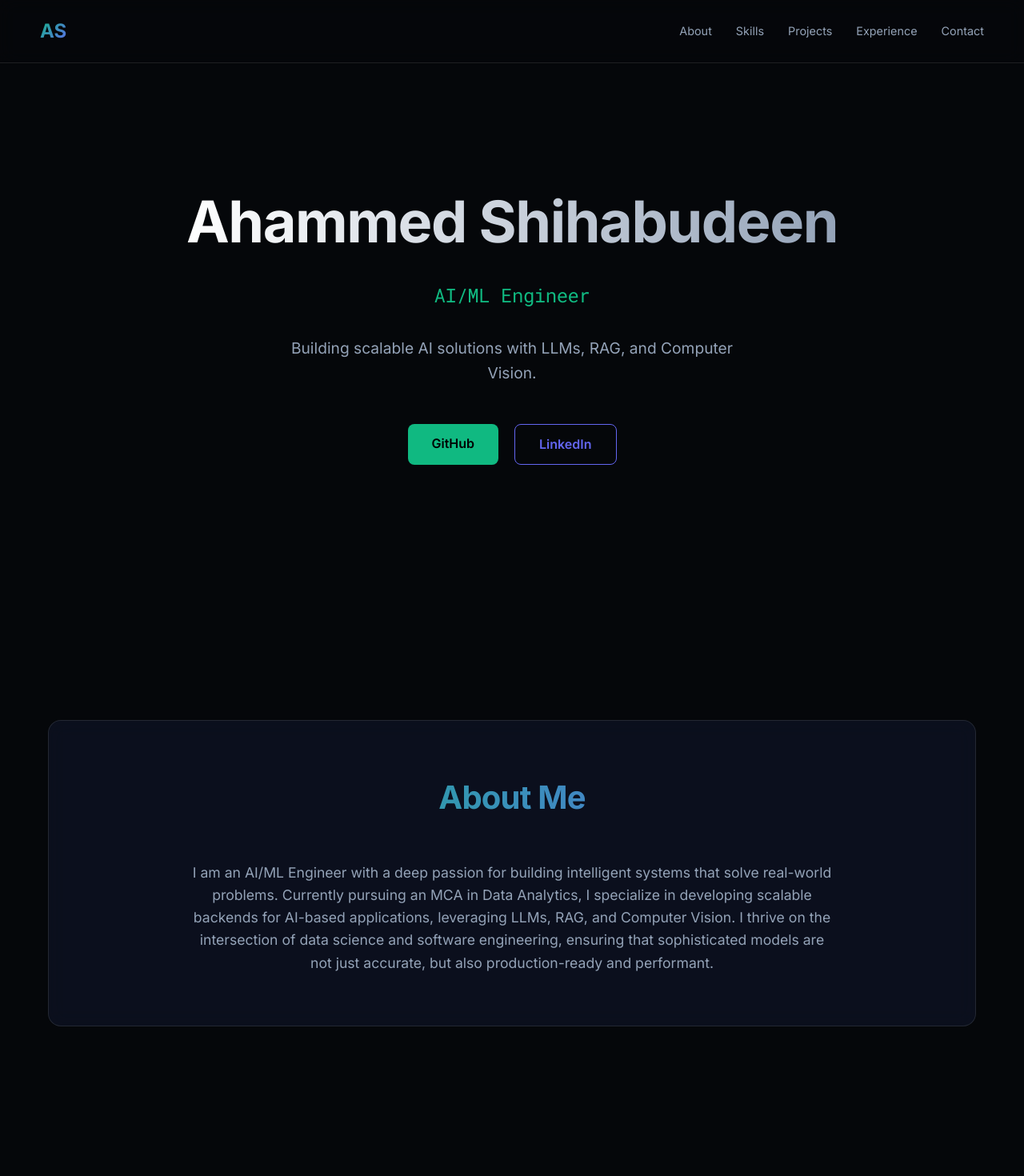
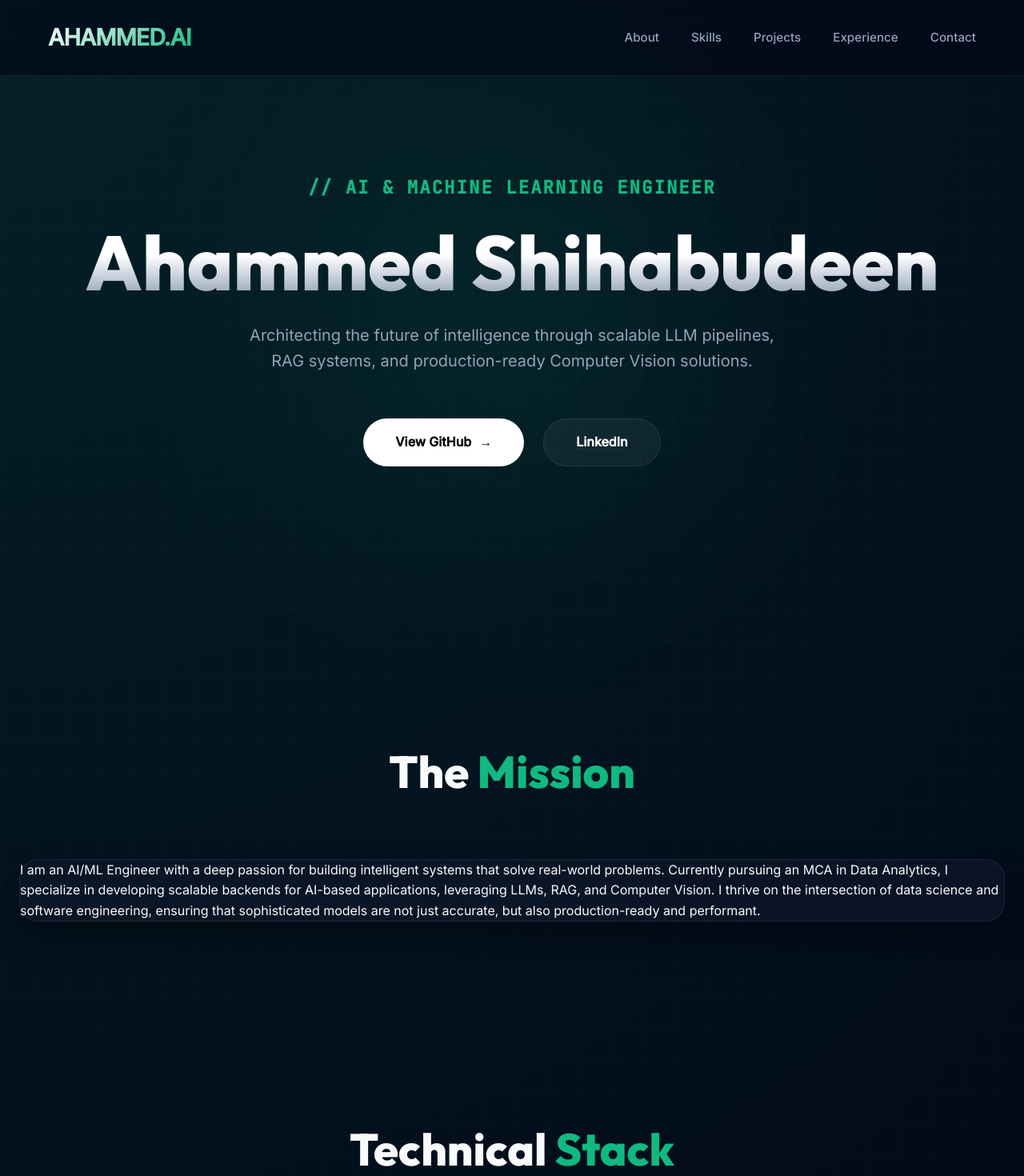
Before and after one commit to Shb987/Portfolio, a React (Vite) app: page / in a window 1280 px wide. Shown: the top 1470 px of the page at 80% size. Built offline with nearby package versions, Linux system fonts and the light colour scheme.

Commit message:
UI Overhaul: Premium High-End Dark Mode theme with mesh gradients and Outfit typography

```diff
--- a/src/App.jsx
+++ b/src/App.jsx
@@ -9,8 +9,8 @@ function App() {
   return (
     <div className="app">
       <header className="navbar">
-        <div className="logo">AS</div>
-        <nav>
+        <div className="logo">AHAMMED.AI</div>
+        <nav className="nav-links">
           <a href="#about">About</a>
           <a href="#skills">Skills</a>
           <a href="#projects">Projects</a>
@@ -21,12 +21,19 @@ function App() {
 
       <main>
         <section id="hero" className="section hero">
-          <h1>Ahammed Shihabudeen</h1>
-          <h2>AI/ML Engineer</h2>
-          <p>Building scalable AI solutions with LLMs, RAG, and Computer Vision.</p>
+          <h2>// AI & Machine Learning Engineer</h2>
+          <h1>Ahammed <span>Shihabudeen</span></h1>
+          <p>
+            Architecting the future of intelligence through scalable LLM pipelines,
+            RAG systems, and production-ready Computer Vision solutions.
+          </p>
           <div className="hero-btns">
-            <a href="https://github.com/Shb987" target="_blank" rel="noreferrer" className="btn primary">GitHub</a>
-            <a href="https://www.linkedin.com/in/shihab-ahmed-90b079245/" target="_blank" rel="noreferrer" className="btn secondary">LinkedIn</a>
+            <a href="https://github.com/Shb987" target="_blank" rel="noreferrer" className="btn primary">
+              View GitHub <span>→</span>
+            </a>
+            <a href="https://www.linkedin.com/in/shihab-ahmed-90b079245/" target="_blank" rel="noreferrer" className="btn secondary">
+              LinkedIn
+            </a>
           </div>
         </section>
 
--- a/src/components/About.jsx
+++ b/src/components/About.jsx
@@ -3,8 +3,8 @@ import React from 'react'
 const About = () => {
   return (
     <section id="about" className="section about">
+      <h3 className="section-title">The <span>Mission</span></h3>
       <div className="glass p-8">
-        <h3 className="section-title">About Me</h3>
         <p className="description">
           I am an AI/ML Engineer with a deep passion for building intelligent systems that solve real-world problems.
           Currently pursuing an MCA in Data Analytics, I specialize in developing scalable backends for AI-based applications,
--- a/src/components/Projects.jsx
+++ b/src/components/Projects.jsx
@@ -27,14 +27,15 @@ const projects = [
 const Projects = () => {
   return (
     <section id="projects" className="section projects">
-      <h3 className="section-title">Featured Projects</h3>
+      <h3 className="section-title">Experimental <span>Intelligence</span></h3>
       <div className="projects-grid">
         {projects.map((project, index) => (
           <div key={index} className="glass project-card">
+            <div className="project-image"></div>
             <div className="project-content">
+              <p className="role">{project.role}</p>
               <h4>{project.title}</h4>
               <h5>{project.subtitle}</h5>
-              <p className="role">{project.role}</p>
               <p className="desc">{project.description}</p>
               <div className="tech-tags">
                 {project.tech.map((t, i) => (
--- a/src/components/Skills.jsx
+++ b/src/components/Skills.jsx
@@ -22,7 +22,7 @@ const skillData = [
 const Skills = () => {
   return (
     <section id="skills" className="section skills">
-      <h3 className="section-title">Technical Expertise</h3>
+      <h3 className="section-title">Technical <span>Stack</span></h3>
       <div className="skills-grid">
         {skillData.map((skill, index) => (
           <div key={index} className="glass skill-card">
--- a/src/index.css
+++ b/src/index.css
@@ -1,13 +1,16 @@
-@import url('https://fonts.googleapis.com/css2?family=Inter:wght@300;400;600;700&family=Roboto+Mono:wght@400;500&display=swap');
+@import url('https://fonts.googleapis.com/css2?family=Outfit:wght@300;400;600;800&family=Inter:wght@300;400;500&family=JetBrains+Mono:wght@400;500&display=swap');
 
 :root {
-  --bg-midnight: #05070a;
-  --bg-card: rgba(15, 23, 42, 0.6);
-  --accent-emerald: #10b981;
-  --accent-indigo: #6366f1;
-  --text-primary: #f8fafc;
-  --text-secondary: #94a3b8;
-  --glass-border: rgba(255, 255, 255, 0.1);
+  --bg-dark: #020617;
+  --bg-mesh-1: rgba(16, 185, 129, 0.15);
+  --bg-mesh-2: rgba(99, 102, 241, 0.15);
+  --accent-primary: #10b981;
+  --accent-secondary: #6366f1;
+  --accent-glow: rgba(16, 185, 129, 0.4);
+  --text-main: #f8fafc;
+  --text-dim: #94a3b8;
+  --glass-bg: rgba(15, 23, 42, 0.7);
+  --glass-border: rgba(255, 255, 255, 0.08);
 }
 
 * {
@@ -16,76 +19,103 @@
   box-sizing: border-box;
 }
 
+html {
+  scroll-behavior: smooth;
+}
+
 body {
   font-family: 'Inter', sans-serif;
-  background-color: var(--bg-midnight);
-  color: var(--text-primary);
+  background-color: var(--bg-dark);
+  color: var(--text-main);
   line-height: 1.6;
   overflow-x: hidden;
+  /* Rich Background */
+  background-image:
+    radial-gradient(circle at 0% 0%, var(--bg-mesh-1) 0%, transparent 40%),
+    radial-gradient(circle at 100% 100%, var(--bg-mesh-2) 0%, transparent 40%),
+    linear-gradient(to right, rgba(255,255,255,0.02) 1px, transparent 1px),
+    linear-gradient(to bottom, rgba(255,255,255,0.02) 1px, transparent 1px);
+  background-size: 100% 100%, 100% 100%, 40px 40px, 40px 40px;
 }
 
-h1, h2, h3 {
-  font-weight: 700;
-  letter-spacing: -0.02em;
+h1, h2, h3, h4 {
+  font-family: 'Outfit', sans-serif;
 }
 
 a {
   text-decoration: none;
   color: inherit;
-  transition: all 0.3s ease;
+  transition: all 0.4s cubic-bezier(0.4, 0, 0.2, 1);
 }
 
 .section {
-  padding: 100px 20px;
-  max-width: 1200px;
+  padding: 120px 24px;
+  max-width: 1300px;
   margin: 0 auto;
 }
 
-/* Glassmorphism utility */
 .glass {
-  background: var(--bg-card);
-  backdrop-filter: blur(12px);
-  -webkit-backdrop-filter: blur(12px);
+  background: var(--glass-bg);
+  backdrop-filter: blur(16px);
+  -webkit-backdrop-filter: blur(16px);
   border: 1px solid var(--glass-border);
-  border-radius: 16px;
+  border-radius: 24px;
+  box-shadow: 0 20px 40px rgba(0, 0, 0, 0.4);
 }
 
-/* Navbar */
+/* Navbar Enhancement */
 .navbar {
   position: fixed;
   top: 0;
   width: 100%;
-  padding: 20px 50px;
+  padding: 24px 60px;
   display: flex;
   justify-content: space-between;
   align-items: center;
   z-index: 1000;
-  background: rgba(5, 7, 10, 0.8);
-  backdrop-filter: blur(10px);
+  background: rgba(2, 6, 23, 0.6);
+  backdrop-filter: blur(20px);
   border-bottom: 1px solid var(--glass-border);
 }
 
 .logo {
-  font-size: 1.5rem;
-  font-weight: 900;
-  background: linear-gradient(135deg, var(--accent-emerald), var(--accent-indigo));
+  font-size: 1.8rem;
+  font-weight: 800;
+  background: linear-gradient(135deg, #fff, var(--accent-primary));
   -webkit-background-clip: text;
   background-clip: text;
   -webkit-text-fill-color: transparent;
+  letter-spacing: -1px;
 }
 
-nav a {
-  margin-left: 30px;
-  font-size: 0.9rem;
+.nav-links a {
+  margin-left: 40px;
+  font-size: 0.95rem;
   font-weight: 500;
-  color: var(--text-secondary);
+  color: var(--text-dim);
+  position: relative;
 }
 
-nav a:hover {
-  color: var(--accent-emerald);
+.nav-links a::after {
+  content: '';
+  position: absolute;
+  width: 0;
+  height: 2px;
+  bottom: -5px;
+  left: 0;
+  background: var(--accent-primary);
+  transition: width 0.3s;
 }
 
-/* Hero */
+.nav-links a:hover {
+  color: #fff;
+}
+
+.nav-links a:hover::after {
+  width: 100%;
+}
+
+/* Hero with Impact */
 .hero {
   min-height: 100vh;
   display: flex;
@@ -93,261 +123,244 @@ nav a:hover {
   justify-content: center;
   align-items: center;
   text-align: center;
+  position: relative;
+}
+
+.hero::before {
+  content: '';
+  position: absolute;
+  width: 300px;
+  height: 300px;
+  background: var(--accent-primary);
+  filter: blur(150px);
+  opacity: 0.2;
+  z-index: -1;
 }
 
 .hero h1 {
-  font-size: 4.5rem;
-  margin-bottom: 1rem;
-  background: linear-gradient(to right, #fff, var(--text-secondary));
+  font-size: clamp(3rem, 8vw, 6rem);
+  line-height: 0.9;
+  margin-bottom: 2rem;
+  background: linear-gradient(to bottom, #fff 40%, var(--text-dim));
   -webkit-background-clip: text;
   background-clip: text;
   -webkit-text-fill-color: transparent;
 }
 
 .hero h2 {
-  font-family: 'Roboto Mono', monospace;
-  font-size: 1.5rem;
-  color: var(--accent-emerald);
+  font-family: 'JetBrains Mono', monospace;
+  font-size: clamp(1rem, 3vw, 1.4rem);
+  color: var(--accent-primary);
   margin-bottom: 2rem;
-  font-weight: 400;
+  letter-spacing: 2px;
+  text-transform: uppercase;
 }
 
 .hero p {
-  font-size: 1.2rem;
-  color: var(--text-secondary);
-  max-width: 600px;
-  margin-bottom: 3rem;
+  font-size: 1.25rem;
+  color: var(--text-dim);
+  max-width: 700px;
+  margin-bottom: 3.5rem;
 }
 
 .hero-btns {
   display: flex;
-  gap: 20px;
+  gap: 24px;
 }
 
 .btn {
-  padding: 12px 30px;
-  border-radius: 8px;
-  font-weight: 600;
+  padding: 16px 40px;
+  border-radius: 100px;
+  font-weight: 700;
   font-size: 1rem;
+  display: flex;
+  align-items: center;
+  gap: 10px;
 }
 
 .btn.primary {
-  background: var(--accent-emerald);
+  background: #fff;
   color: #000;
 }
 
-.btn.secondary {
-  border: 1px solid var(--accent-indigo);
-  color: var(--accent-indigo);
+.btn.primary:hover {
+  background: var(--accent-primary);
+  box-shadow: 0 0 30px var(--accent-glow);
 }
 
-.btn:hover {
-  transform: translateY(-2px);
-  box-shadow: 0 10px 20px rgba(0,0,0,0.2);
+.btn.secondary {
+  border: 1px solid var(--glass-border);
+  color: #fff;
+  background: rgba(255,255,255,0.05);
 }
 
-/* Sections General */
-.section-title {
-  font-size: 2.5rem;
-  margin-bottom: 3rem;
-  text-align: center;
-  background: linear-gradient(to right, var(--accent-emerald), var(--accent-indigo));
-  -webkit-background-clip: text;
-  background-clip: text;
-  -webkit-text-fill-color: transparent;
+.btn.secondary:hover {
+  background: rgba(255,255,255,0.1);
+  border-color: #fff;
 }
 
-/* About */
-.about .description {
-  font-size: 1.1rem;
-  color: var(--text-secondary);
-  max-width: 800px;
-  margin: 0 auto;
+/* Sections Styling */
+.section-title {
+  font-size: clamp(2rem, 5vw, 3.5rem);
+  margin-bottom: 4rem;
   text-align: center;
+  font-weight: 800;
 }
-.p-8 { padding: 4rem; }
 
-/* Skills */
+.section-title span {
+  color: var(--accent-primary);
+}
+
+/* Skills Highlight */
 .skills-grid {
   display: grid;
-  grid-template-columns: repeat(auto-fit, minmax(280px, 1fr));
-  gap: 25px;
+  grid-template-columns: repeat(auto-fit, minmax(300px, 1fr));
+  gap: 32px;
 }
 
 .skill-card {
-  padding: 30px;
+  padding: 40px;
+  transition: all 0.4s ease;
+}
+
+.skill-card:hover {
+  border-color: var(--accent-primary);
+  transform: translateY(-5px);
 }
 
 .skill-card h4 {
-  color: var(--accent-emerald);
-  margin-bottom: 20px;
-  border-bottom: 1px solid var(--glass-border);
-  padding-bottom: 10px;
+  font-size: 1.4rem;
+  margin-bottom: 24px;
+  color: #fff;
 }
 
 .skill-card ul {
   list-style: none;
+  display: flex;
+  flex-wrap: wrap;
+  gap: 12px;
 }
 
 .skill-card li {
-  margin-bottom: 8px;
-  color: var(--text-secondary);
-  font-size: 0.95rem;
+  background: rgba(255,255,255,0.05);
+  padding: 6px 16px;
+  border-radius: 50px;
+  font-size: 0.9rem;
+  color: var(--text-dim);
+  border: 1px solid var(--glass-border);
 }
 
-/* Projects */
+/* Project Cards Premium */
 .projects-grid {
   display: grid;
-  grid-template-columns: repeat(auto-fit, minmax(350px, 1fr));
-  gap: 30px;
+  grid-template-columns: repeat(auto-fit, minmax(400px, 1fr));
+  gap: 40px;
 }
 
 .project-card {
+  padding: 0;
   overflow: hidden;
-  transition: transform 0.3s ease;
+  display: flex;
+  flex-direction: column;
 }
 
-.project-card:hover {
-  transform: translateY(-10px);
+.project-image {
+  width: 100%;
+  height: 240px;
+  background: linear-gradient(135deg, var(--bg-dark), var(--accent-secondary));
+  position: relative;
 }
 
 .project-content {
-  padding: 30px;
+  padding: 40px;
 }
 
 .project-content h4 {
-  font-size: 1.5rem;
-  color: #fff;
-}
-
-.project-content h5 {
-  color: var(--accent-indigo);
-  margin-bottom: 15px;
-  font-weight: 500;
+  font-size: 1.8rem;
+  margin-bottom: 8px;
 }
 
 .project-content .role {
-  font-size: 0.85rem;
-  color: var(--accent-emerald);
-  margin-bottom: 15px;
-  text-transform: uppercase;
-  letter-spacing: 1px;
-}
-
-.project-content .desc {
-  color: var(--text-secondary);
+  color: var(--accent-primary);
+  font-family: 'JetBrains Mono', monospace;
+  font-size: 0.8rem;
   margin-bottom: 20px;
-  font-size: 0.95rem;
 }
 
 .tech-tags {
-  display: flex;
-  flex-wrap: wrap;
-  gap: 10px;
+  margin-top: 24px;
 }
 
 .tag {
   background: rgba(99, 102, 241, 0.1);
-  color: var(--accent-indigo);
-  padding: 4px 12px;
-  border-radius: 20px;
+  color: var(--accent-secondary);
+  padding: 4px 14px;
+  border-radius: 100px;
   font-size: 0.8rem;
   border: 1px solid rgba(99, 102, 241, 0.2);
+  margin-right: 8px;
+  margin-bottom: 8px;
+  display: inline-block;
 }
 
-/* Experience Timeline */
-.timeline {
-  position: relative;
-  max-width: 800px;
-  margin: 0 auto;
+/* Experience Modernized */
+.experience-list {
+  display: flex;
+  flex-direction: column;
+  gap: 40px;
 }
 
-.timeline::before {
-  content: '';
+.exp-item {
+  display: grid;
+  grid-template-columns: 200px 1fr;
+  gap: 40px;
+  padding: 40px;
+}
+
+.exp-period {
+  font-family: 'JetBrains Mono', monospace;
+  color: var(--accent-primary);
+}
+
+.exp-content h4 {
+  font-size: 1.6rem;
+  margin-bottom: 8px;
+}
+
+.exp-content h5 {
+  color: var(--text-dim);
+  margin-bottom: 20px;
+  font-weight: 500;
+}
+
+.exp-content ul li {
+  margin-bottom: 12px;
+  color: var(--text-dim);
+  position: relative;
+  padding-left: 24px;
+  list-style: none;
+}
+
+.exp-content ul li::before {
+  content: '→';
   position: absolute;
   left: 0;
-  top: 0;
-  width: 2px;
-  height: 100%;
-  background: linear-gradient(to bottom, var(--accent-emerald), var(--accent-indigo));
-  opacity: 0.3;
+  color: var(--accent-primary);
 }
 
-.timeline-item {
-  position: relative;
-  margin-bottom: 50px;
-  padding-left: 40px;
+/* Responsive */
+@media (max-width: 900px) {
+  .exp-item {
+    grid-template-columns: 1fr;
+    gap: 20px;
+  }
+  .navbar {
+    padding: 20px;
+  }
+  .nav-links {
+    display: none;
+  }
+  .projects-grid {
+    grid-template-columns: 1fr;
+  }
 }
-
-.timeline-dot {
-  position: absolute;
-  left: -6px;
-  top: 0;
-  width: 14px;
-  height: 14px;
-  border-radius: 50%;
-  background: var(--accent-emerald);
-  box-shadow: 0 0 10px var(--accent-emerald);
-}
-
-.timeline-content {
-  padding: 30px;
-}
-
-.timeline-content h4 { color: #fff; margin-bottom: 5px; }
-.timeline-content h5 { color: var(--accent-emerald); margin-bottom: 10px; font-weight: 500; }
-.timeline-content .period { display: block; font-size: 0.85rem; color: var(--text-secondary); margin-bottom: 15px; }
-.timeline-content ul { list-style: none; }
-.timeline-content li { margin-bottom: 10px; color: var(--text-secondary); position: relative; padding-left: 20px; }
-.timeline-content li::before { content: '→'; position: absolute; left: 0; color: var(--accent-indigo); }
-
-/* Contact */
-.contact-container {
-  text-align: center;
-  padding: 60px;
-  max-width: 800px;
-  margin: 0 auto;
-}
-
-.contact-links {
-  margin-top: 40px;
-  display: flex;
-  flex-direction: column;
-  gap: 20px;
-}
-
-.contact-item {
-  font-size: 1.2rem;
-  display: flex;
-  align-items: center;
-  justify-content: center;
-  gap: 15px;
-  color: var(--text-primary);
-}
-
-.social-links {
-  margin-top: 30px;
-  display: flex;
-  justify-content: center;
-  gap: 30px;
-}
-
-.social-links a {
-  padding: 10px 20px;
-  border-radius: 30px;
-  border: 1px solid var(--glass-border);
-  color: var(--text-secondary);
-}
-
-.social-links a:hover {
-  background: var(--accent-indigo);
-  color: #fff;
-  border-color: var(--accent-indigo);
-}
-
-footer {
-  text-align: center;
-  padding: 50px;
-  color: var(--text-secondary);
-  font-size: 0.9rem;
-}
```
Also changed, not shown: src/components/Experience.jsx (+5 -6 lines).
